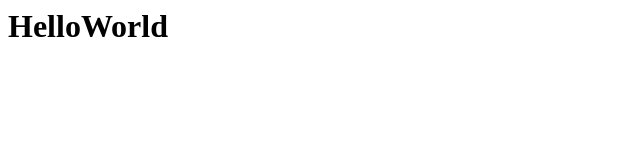
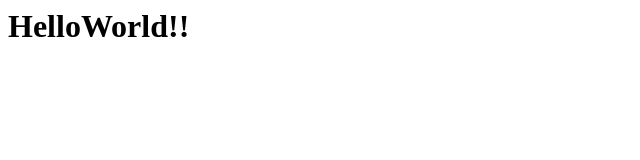
Before and after one commit to lucaserni-q/gitProject, a plain HTML site: page index.html in a window 1280 px wide. Shown: the full height of the page, 0-640 px from the left. Drawn offline with Linux system fonts and the light colour scheme.

Commit message:
Update index.html

```diff
--- a/index.html
+++ b/index.html
@@ -1 +1 @@
-<html><h1>HelloWorld</h1></html>
+<html><h1>HelloWorld!!</h1></html>
```
